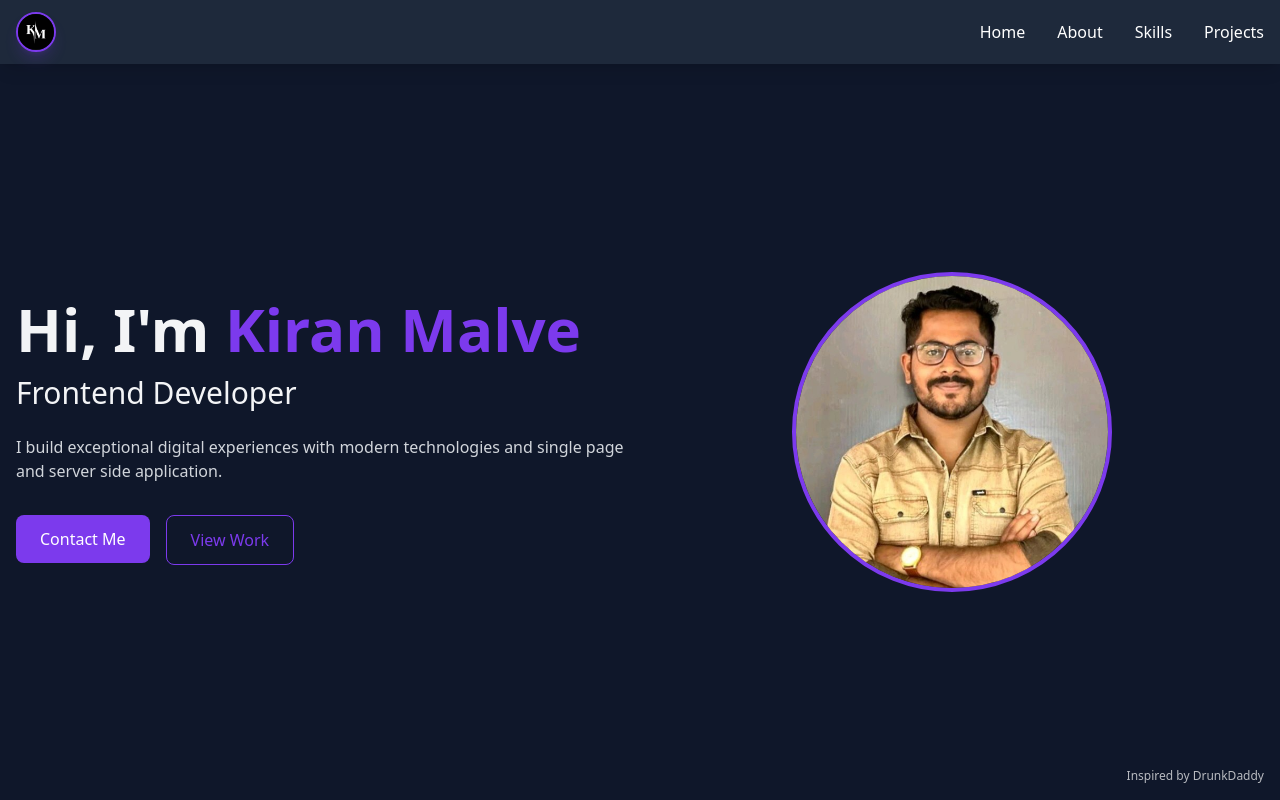
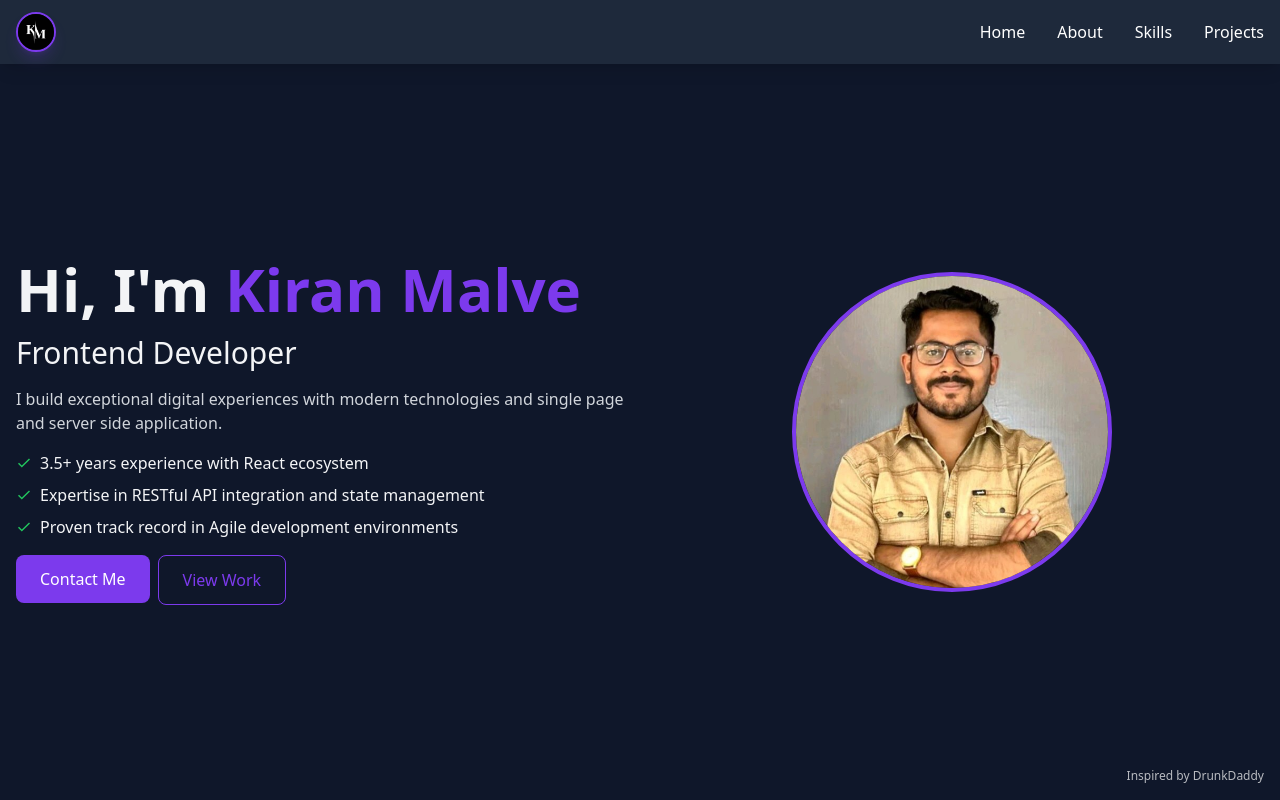
Before and after one commit to Kiran-Malve/kiran.dev, a React (Create React App) app: page / in a window 1280 px wide. Shown: the top 800 px of the page. Built offline with nearby package versions, Linux system fonts and the light colour scheme.

Commit message:
Update the content of the hero section

```diff
--- a/src/components/Hero.jsx
+++ b/src/components/Hero.jsx
@@ -1,6 +1,7 @@
 import React, { useState } from 'react';
 import profileImage from '../assets/kiran_image.jpg';
 import toast, { Toaster } from 'react-hot-toast';
+import { IoMdCheckmark } from 'react-icons/io';
 
 
 const Hero = () => {
@@ -24,12 +25,27 @@ const Hero = () => {
             <h1 className="text-4xl md:text-6xl font-bold mb-4">
               Hi, I'm <span className="text-accent">Kiran Malve</span>
             </h1>
-            <h2 className="text-2xl md:text-3xl mb-6">Frontend Developer</h2>
-            <p className="text-gray-300 mb-8">
+            <h2 className="text-2xl md:text-3xl mb-4">Frontend Developer</h2>
+            <p className="text-gray-300 mb-4">
               I build exceptional digital experiences with modern technologies and single page and server side application.
             </p>
-            <div className="flex space-x-4">
-            <div className="relative inline-block">
+               <div className="space-y-2">
+                  <div className="flex items-center">
+                    <IoMdCheckmark className="text-green-500 mr-2" />
+                    <span>3.5+ years experience with React ecosystem</span>
+                  </div>
+                  <div className="flex items-center">
+                    <IoMdCheckmark className="text-green-500 mr-2" />
+                    <span>Expertise in RESTful API integration and state management</span>
+                  </div>
+                  <div className="flex items-center">
+                    <IoMdCheckmark className="text-green-500 mr-2" />
+                    <span>Proven track record in Agile development environments</span>
+                  </div>
+                </div>
+
+            <div className="flex space-x-2 mt-4">
+             <div className="relative inline-block">
               <button
                 className="bg-accent text-white px-6 py-3 rounded-lg hover:bg-purple-700 transition-all duration-300 relative overflow-hidden"
                 onMouseEnter={() => setIsHovered(true)}
--- a/src/components/Skills.jsx
+++ b/src/components/Skills.jsx
@@ -1,10 +1,12 @@
 import React, { useState } from 'react';
+
 
 const skillsData = {
   skills: [
     { name: 'HTML', level: 70 },
     { name: 'CSS', level: 60 },
     { name: 'JavaScript', level: 65 },
+    { name: 'ES6', level: 65 },
     { name: 'Tailwind CSS', level: 40 },
     { name: 'Bootstrap', level: 55 },
     { name: 'TypeScript', level: 50 },
@@ -17,6 +19,7 @@ const skillsData = {
     { name: 'Z-credit', level: 60 },
     { name: 'Node.js', level: 40 },
     { name: 'Prisma', level: 40 },
+    { name: 'Linux', level: 40 },
   ],
   tools: [
     { name: 'Chat GPT && DeepSeek', level: 65 },
@@ -29,6 +32,9 @@ const skillsData = {
     { name: 'VS Code', level: 80 },
     { name: 'Postman', level: 60 },
     { name: 'Swagger API', level: 60 },
+    { name: 'Webpack', level: 60 },
+    { name: 'Babel', level: 60 },
+    { name: 'Digital Ocean', level: 60 },
   ],
 };
 
```
